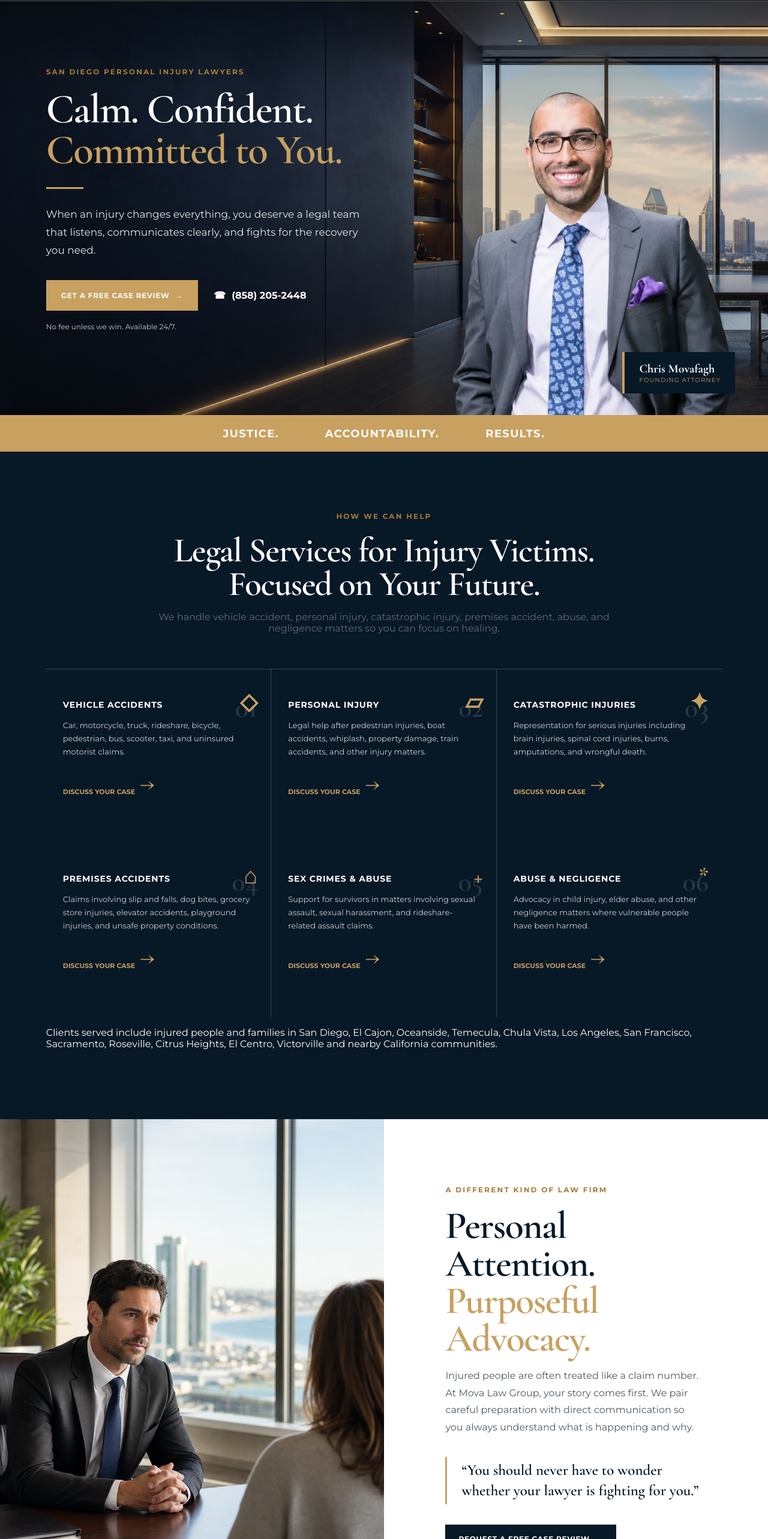
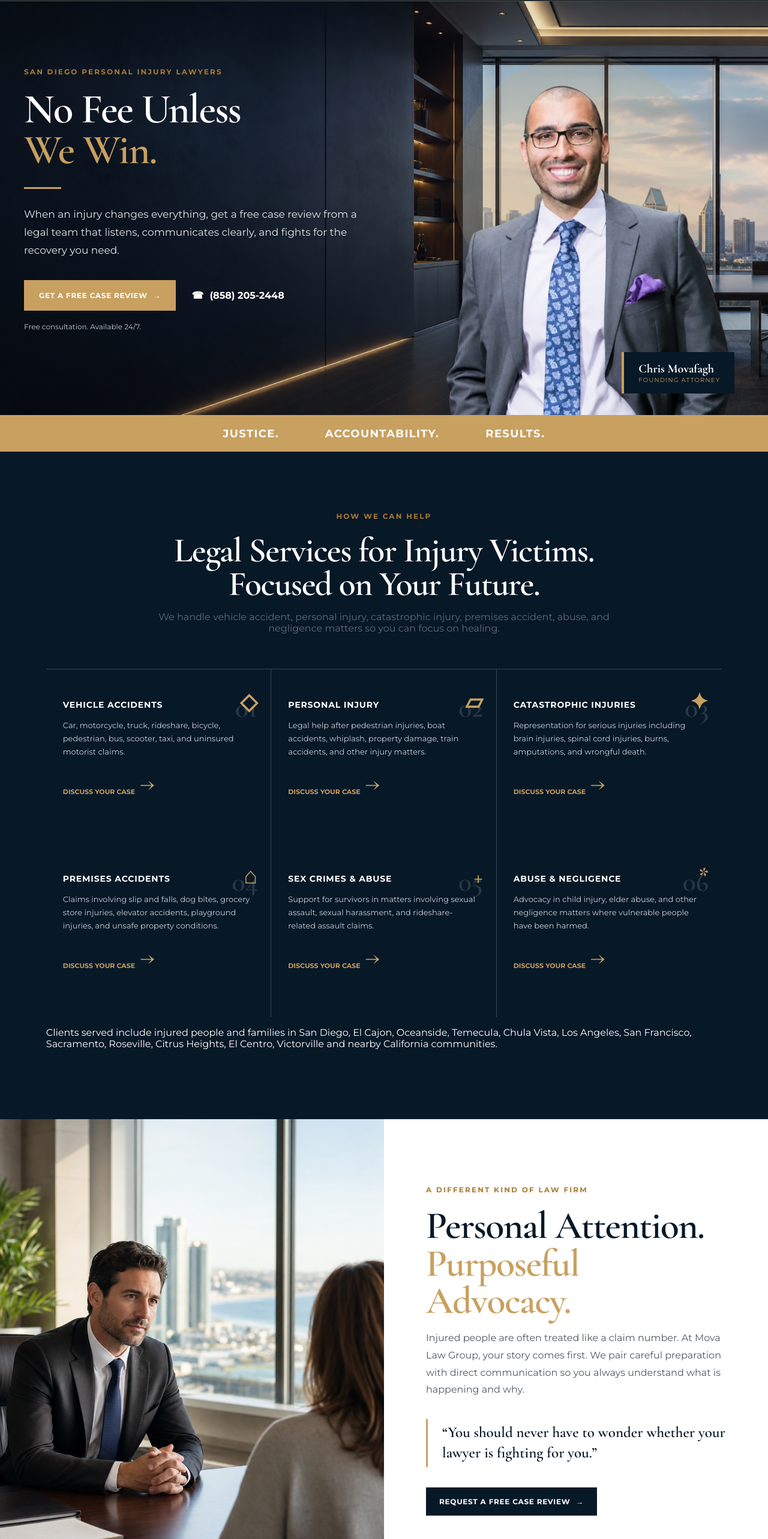
Before and after one commit to zionportal/mova-legal-group, a Next.js app: page / in a window 1280 px wide. Shown: the part 80-2646 px from the top of the page at 60% size. Built offline with nearby package versions, Linux system fonts and the light colour scheme.

Commit message:
Tighten wide-screen layout and hero message

```diff
--- a/app/layout.js
+++ b/app/layout.js
@@ -1,6 +1,7 @@
 import './globals.css';
 import './cta.css';
 import './practice-grid.css';
+import './wide-layout.css';
 import { Cormorant_Garamond, Montserrat } from 'next/font/google';
 
 const display = Cormorant_Garamond({ subsets: ['latin'], variable: '--font-display', weight: ['500','600','700'] });
--- a/app/page.js
+++ b/app/page.js
@@ -53,10 +53,10 @@ export default function Home() {
     <section className="hero">
       <div className="heroCopy">
         <p className="kicker">SAN DIEGO PERSONAL INJURY LAWYERS</p>
-        <h1>Calm. Confident.<br/><em>Committed to You.</em></h1>
-        <p className="lead">When an injury changes everything, you deserve a legal team that listens, communicates clearly, and fights for the recovery you need.</p>
+        <h1>No Fee Unless<br/><em>We Win.</em></h1>
+        <p className="lead">When an injury changes everything, get a free case review from a legal team that listens, communicates clearly, and fights for the recovery you need.</p>
         <div className="actions"><a className="button gold" href="#contact">Get a Free Case Review <ArrowRight size={18}/></a><a className="call" href="tel:+18582052448"><Phone size={18}/>{phone}</a></div>
-        <p className="promise">No fee unless we win. Available 24/7.</p>
+        <p className="promise">Free consultation. Available 24/7.</p>
       </div>
       <div className="heroVisual"><div className="sun"/><img src="/chris-movafagh.png" alt="Personal injury attorney Chris Movafagh"/><div className="nameplate"><strong>Chris Movafagh</strong><span>Founding Attorney</span></div></div>
     </section>
--- /dev/null
+++ b/app/wide-layout.css
@@ -0,0 +1,10 @@
+@media(min-width:1280px){
+  .hero{grid-template-columns:minmax(0,760px) minmax(420px,620px);justify-content:center}
+  .heroCopy{padding-left:40px;padding-right:40px}
+  .about{grid-template-columns:minmax(0,640px) minmax(0,680px);justify-content:center}
+  .aboutCopy{padding-left:70px;padding-right:70px}
+  .whyChoose{grid-template-columns:minmax(0,680px) minmax(420px,560px);gap:72px;justify-content:center}
+  .expect{grid-template-columns:minmax(420px,560px) minmax(0,680px);gap:72px;justify-content:center}
+  .faq{grid-template-columns:minmax(320px,470px) minmax(0,720px);gap:72px;justify-content:center}
+  .contact{grid-template-columns:minmax(320px,560px) minmax(0,620px);gap:72px;justify-content:center}
+}
```
